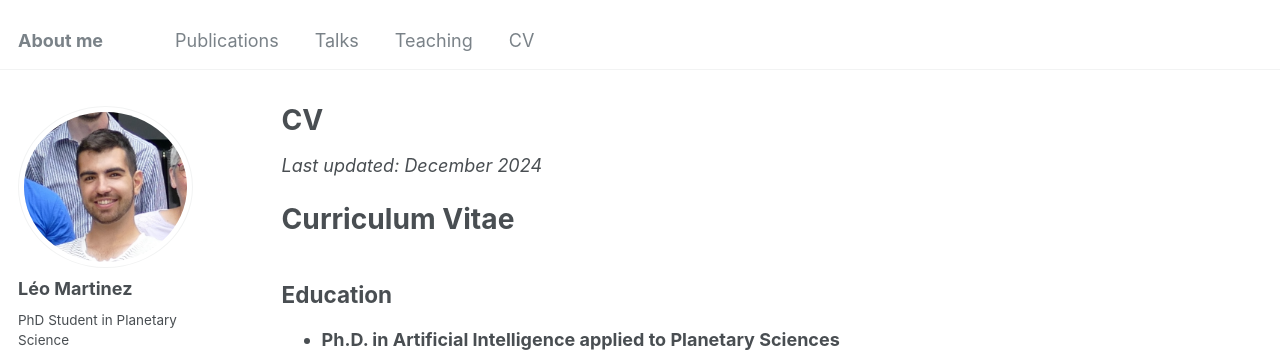
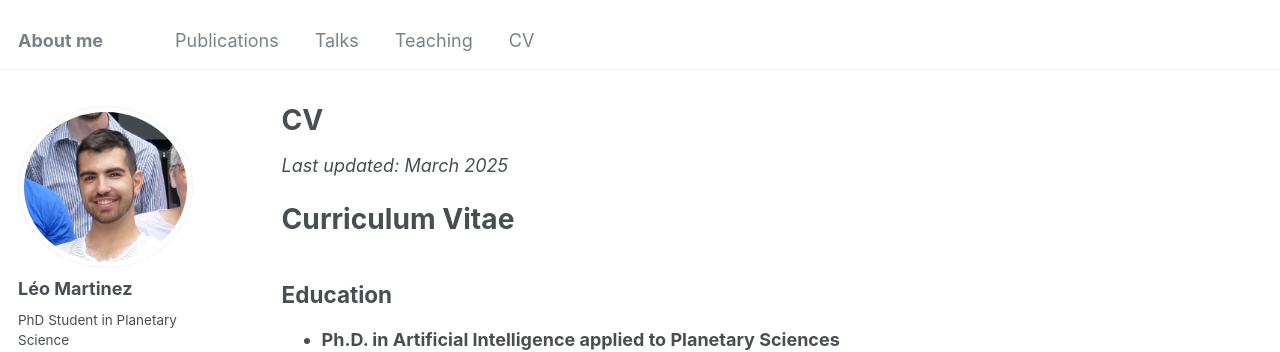
Before and after one commit to leomrtinez/leomrtinez.github.io, a Jekyll site: the page built from _pages/cv.md, in a window 1280 px wide and 900 px high. Shown: the top 352 px of the window. Built offline with Jekyll 4.4.1, drawn with Linux system fonts in a browser that asks for light colours; some web fonts are replaced.

Commit message:
Update cv.md

```diff
--- a/_pages/cv.md
+++ b/_pages/cv.md
@@ -9,7 +9,7 @@ redirect_from:
 
 {% include base_path %}
 
-*Last updated: December 2024*
+*Last updated: March 2025*
 
 # Curriculum Vitae
 
```
